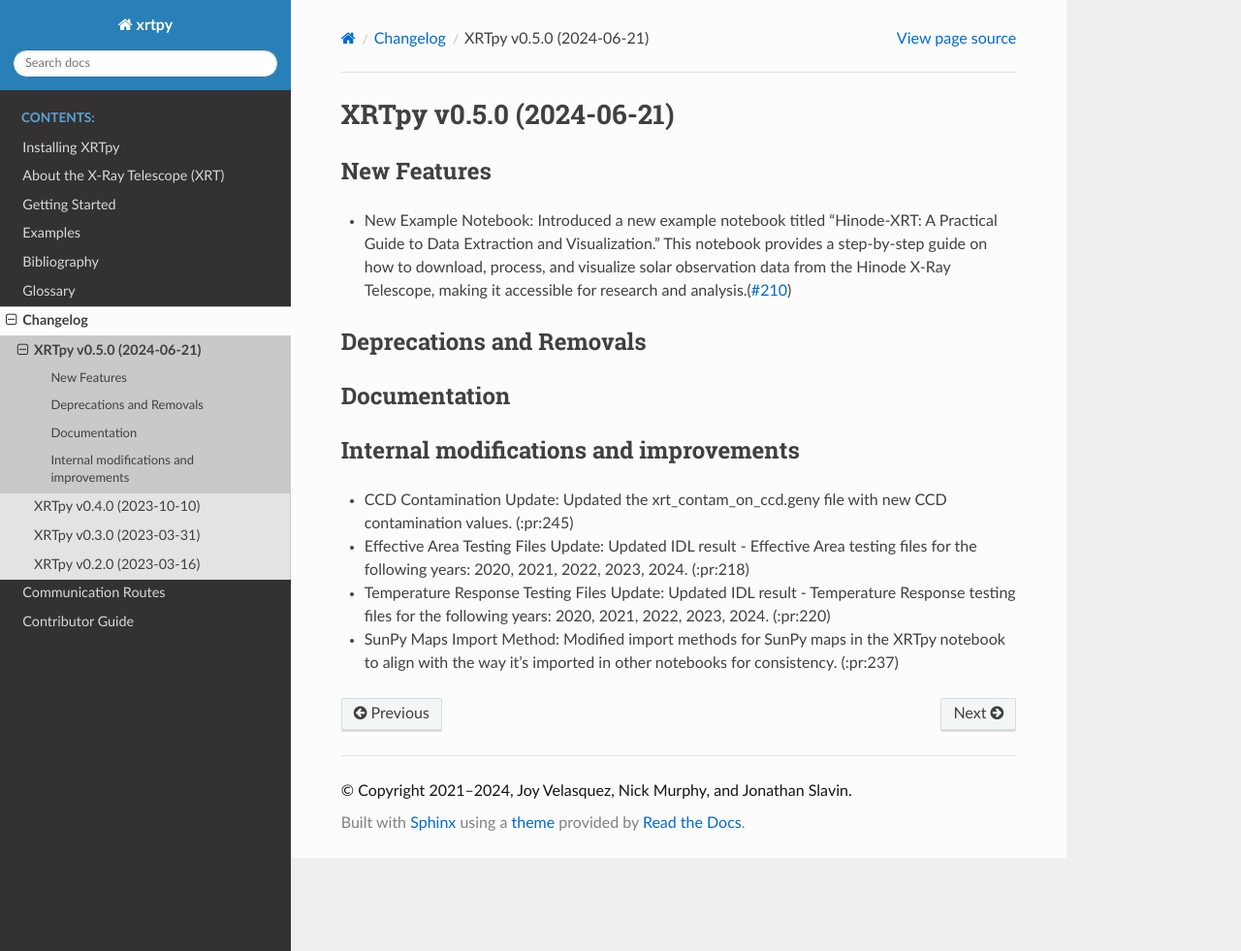
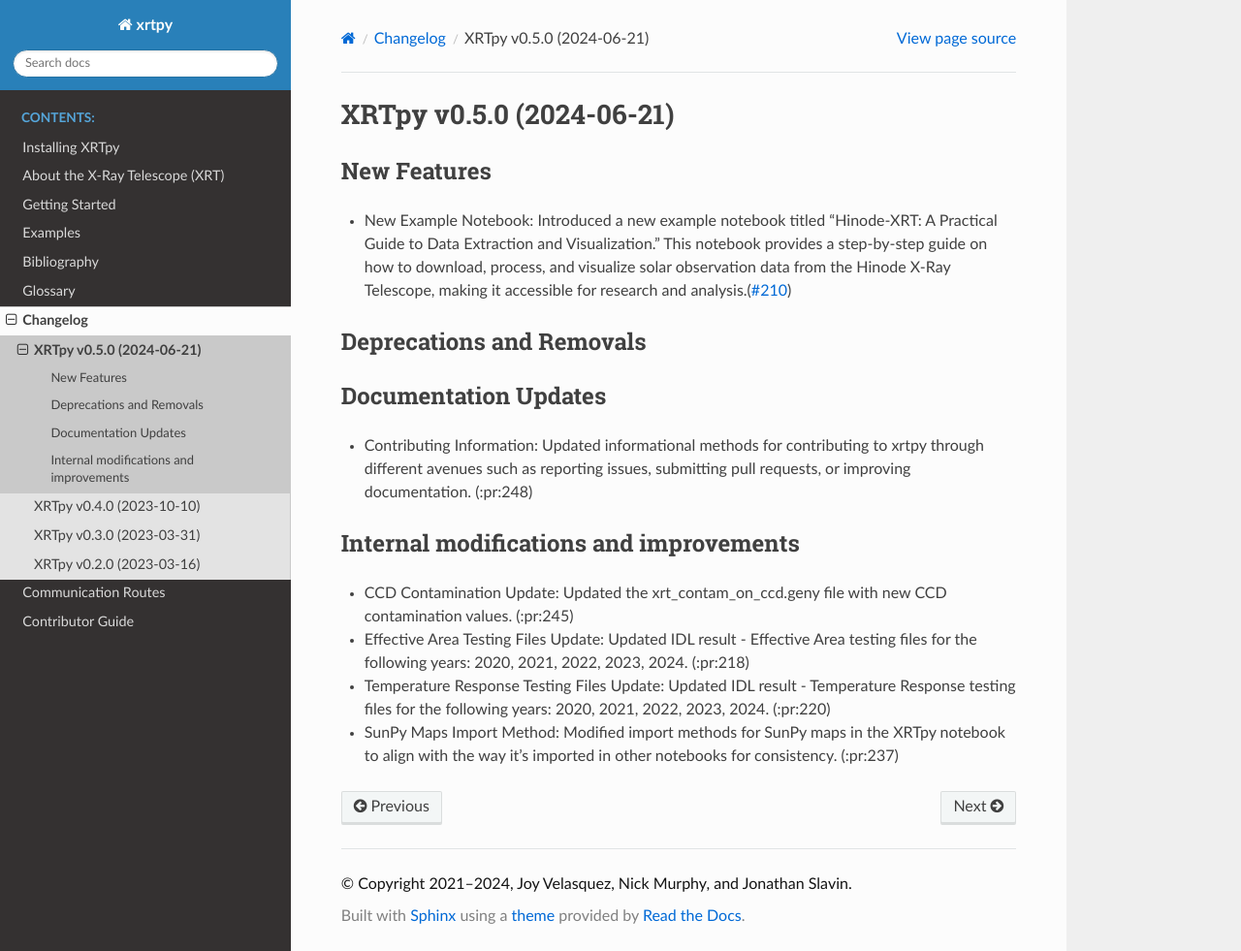
Before and after one commit to HinodeXRT/xrtpy, a Sphinx documentation site: the page built from docs/changelog/0.5.0.rst, in a window 1280 px wide and 981 px high. Shown: the whole window at 97% size. Built offline with Sphinx 7.4.7 and the Read the Docs theme 2.0.0, drawn with Linux system fonts in a browser that asks for light colours; pages that are not in the unit, such as notebooks, are missing from menus.

Commit message:
Adding info to Documentation Updates

```diff
--- a/docs/changelog/0.5.0.rst
+++ b/docs/changelog/0.5.0.rst
@@ -8,8 +8,9 @@
 Deprecations and Removals
 -------------------------
 
-Documentation
--------------
+Documentation Updates
+---------------------
+- Contributing Information: Updated informational methods for contributing to xrtpy through different avenues such as reporting issues, submitting pull requests, or improving documentation. (:pr:248)
 
 Internal modifications and improvements
 ---------------------------------------
```
